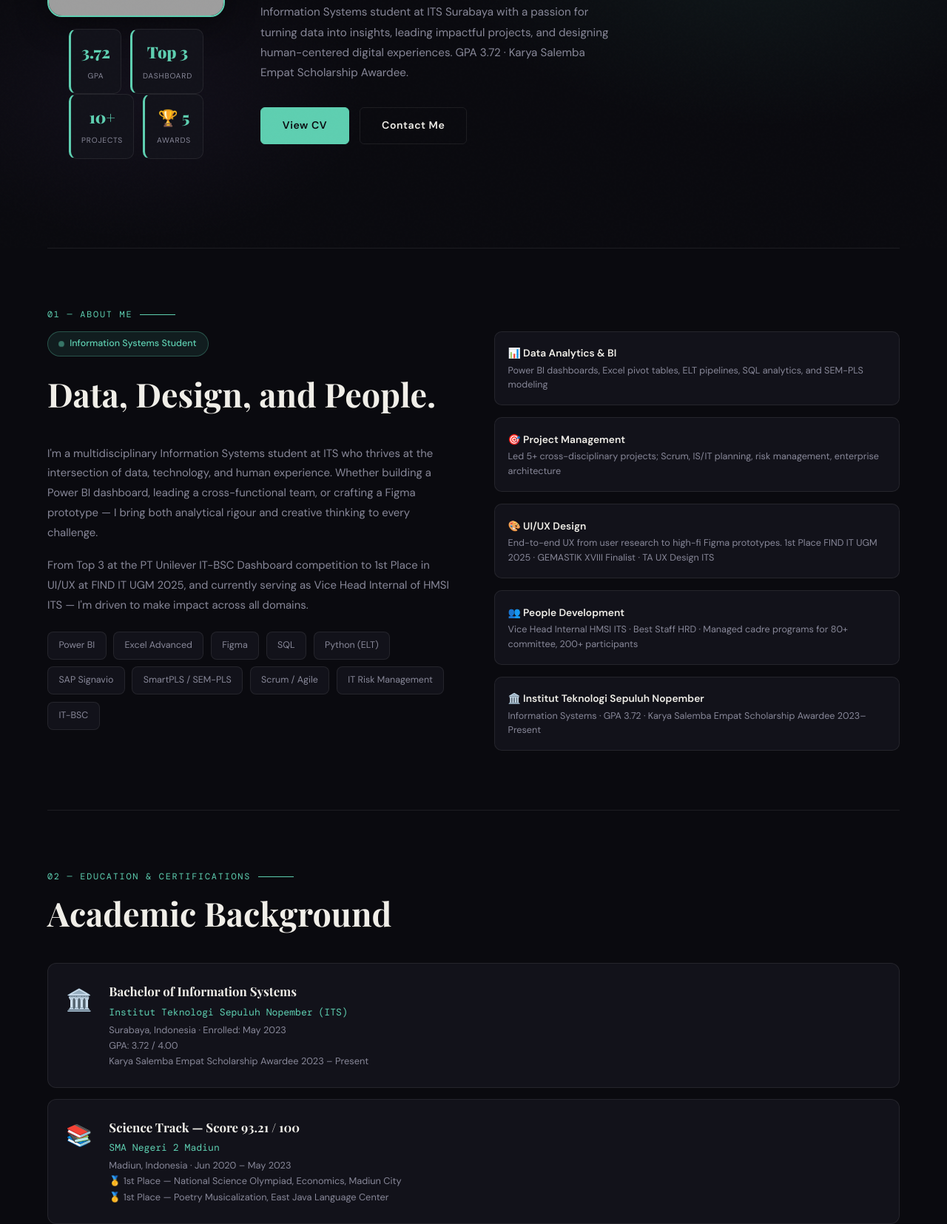
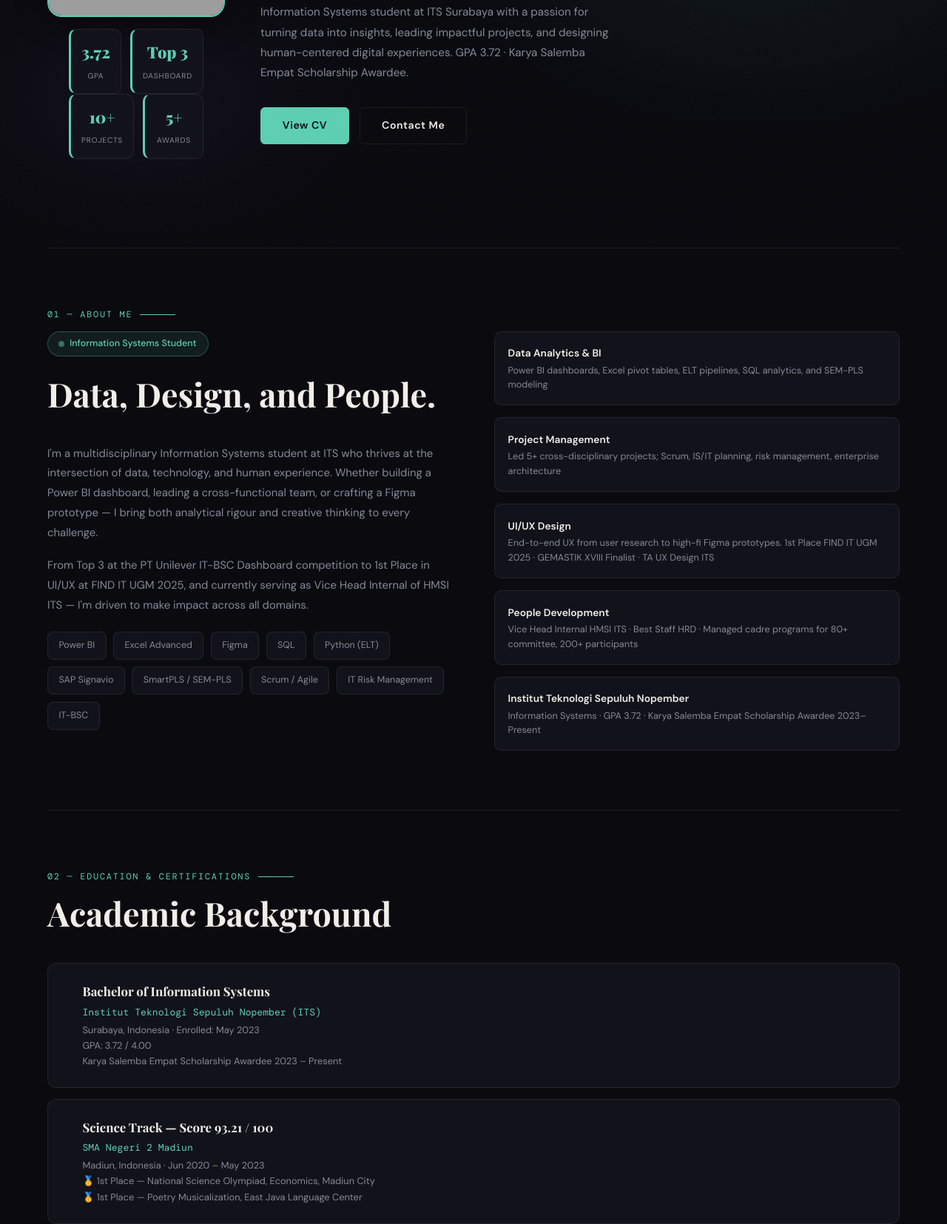
Before and after one commit to nabilaakn/portofolio-nabila, a plain HTML site: page index.html in a window 1280 px wide. Shown: the part 465-2120 px from the top of the page at 74% size. Drawn offline with nearby package versions, Linux system fonts and the light colour scheme; grey boxes are pictures that could not be loaded; a web font is replaced by a local one.

Commit message:
Improve UX portfolio section

```diff
--- a/index.html
+++ b/index.html
@@ -424,7 +424,7 @@ footer{padding:1.8rem 5%;text-align:center;color:var(--muted);font-size:.78rem;b
       </div>
       <div class="hero-stats-row">
         <div class="stat-card"><span class="stat-number">10+</span><span class="stat-label">Projects</span></div>
-        <div class="stat-card"><span class="stat-number">🏆 5</span><span class="stat-label">Awards</span></div>
+        <div class="stat-card"><span class="stat-number">5+</span><span class="stat-label">Awards</span></div>
       </div>
     </div>
   </div>
@@ -470,11 +470,11 @@ footer{padding:1.8rem 5%;text-align:center;color:var(--muted);font-size:.78rem;b
       </div>
     </div>
     <div class="about-highlights">
-      <div class="highlight-item reveal"><div><h4>📊 Data Analytics & BI</h4><p>Power BI dashboards, Excel pivot tables, ELT pipelines, SQL analytics, and SEM-PLS modeling</p></div></div>
-      <div class="highlight-item reveal"><div><h4>🎯 Project Management</h4><p>Led 5+ cross-disciplinary projects; Scrum, IS/IT planning, risk management, enterprise architecture</p></div></div>
-      <div class="highlight-item reveal"><div><h4>🎨 UI/UX Design</h4><p>End-to-end UX from user research to high-fi Figma prototypes. 1st Place FIND IT UGM 2025 · GEMASTIK XVIII Finalist · TA UX Design ITS</p></div></div>
-      <div class="highlight-item reveal"><div><h4>👥 People Development</h4><p>Vice Head Internal HMSI ITS · Best Staff HRD · Managed cadre programs for 80+ committee, 200+ participants</p></div></div>
-      <div class="highlight-item reveal"><div><h4>🏛️ Institut Teknologi Sepuluh Nopember</h4><p>Information Systems · GPA 3.72 · Karya Salemba Empat Scholarship Awardee 2023–Present</p></div></div>
+      <div class="highlight-item reveal"><div><h4>Data Analytics & BI</h4><p>Power BI dashboards, Excel pivot tables, ELT pipelines, SQL analytics, and SEM-PLS modeling</p></div></div>
+      <div class="highlight-item reveal"><div><h4>Project Management</h4><p>Led 5+ cross-disciplinary projects; Scrum, IS/IT planning, risk management, enterprise architecture</p></div></div>
+      <div class="highlight-item reveal"><div><h4>UI/UX Design</h4><p>End-to-end UX from user research to high-fi Figma prototypes. 1st Place FIND IT UGM 2025 · GEMASTIK XVIII Finalist · TA UX Design ITS</p></div></div>
+      <div class="highlight-item reveal"><div><h4>People Development</h4><p>Vice Head Internal HMSI ITS · Best Staff HRD · Managed cadre programs for 80+ committee, 200+ participants</p></div></div>
+      <div class="highlight-item reveal"><div><h4>Institut Teknologi Sepuluh Nopember</h4><p>Information Systems · GPA 3.72 · Karya Salemba Empat Scholarship Awardee 2023–Present</p></div></div>
     </div>
   </div>
 </section>
@@ -486,7 +486,7 @@ footer{padding:1.8rem 5%;text-align:center;color:var(--muted);font-size:.78rem;b
   <div class="section-label">02 — Education & Certifications</div>
   <div class="section-title">Academic Background</div>
   <div class="edu-card reveal">
-    <div class="edu-icon">🏛️</div>
+    <div class="edu-icon"></div>
     <div>
       <div class="edu-degree">Bachelor of Information Systems</div>
       <div class="edu-school">Institut Teknologi Sepuluh Nopember (ITS)</div>
@@ -496,7 +496,7 @@ footer{padding:1.8rem 5%;text-align:center;color:var(--muted);font-size:.78rem;b
     </div>
   </div>
   <div class="edu-card reveal">
-    <div class="edu-icon">📚</div>
+    <div class="edu-icon"></div>
     <div>
       <div class="edu-degree">Science Track — Score 93.21 / 100</div>
       <div class="edu-school">SMA Negeri 2 Madiun</div>
@@ -1015,7 +1015,7 @@ footer{padding:1.8rem 5%;text-align:center;color:var(--muted);font-size:.78rem;b
 <section class="section" id="contact">
   <div class="contact-section">
     <div class="section-label" style="justify-content:center">08 — Let's Connect</div>
-    <div class="contact-title">Let's Collaborate ✨</div>
+    <div class="contact-title">Let's Collaborate </div>
     <p class="contact-desc">Open to opportunities in Data Analytics, Business Analysis, UI/UX Design, Project Management, or People Development. Let's build something meaningful together.</p>
     <div class="contact-links">
       <a href="https://www.linkedin.com/in/nabilarahadatul" target="_blank" class="contact-link">
```
